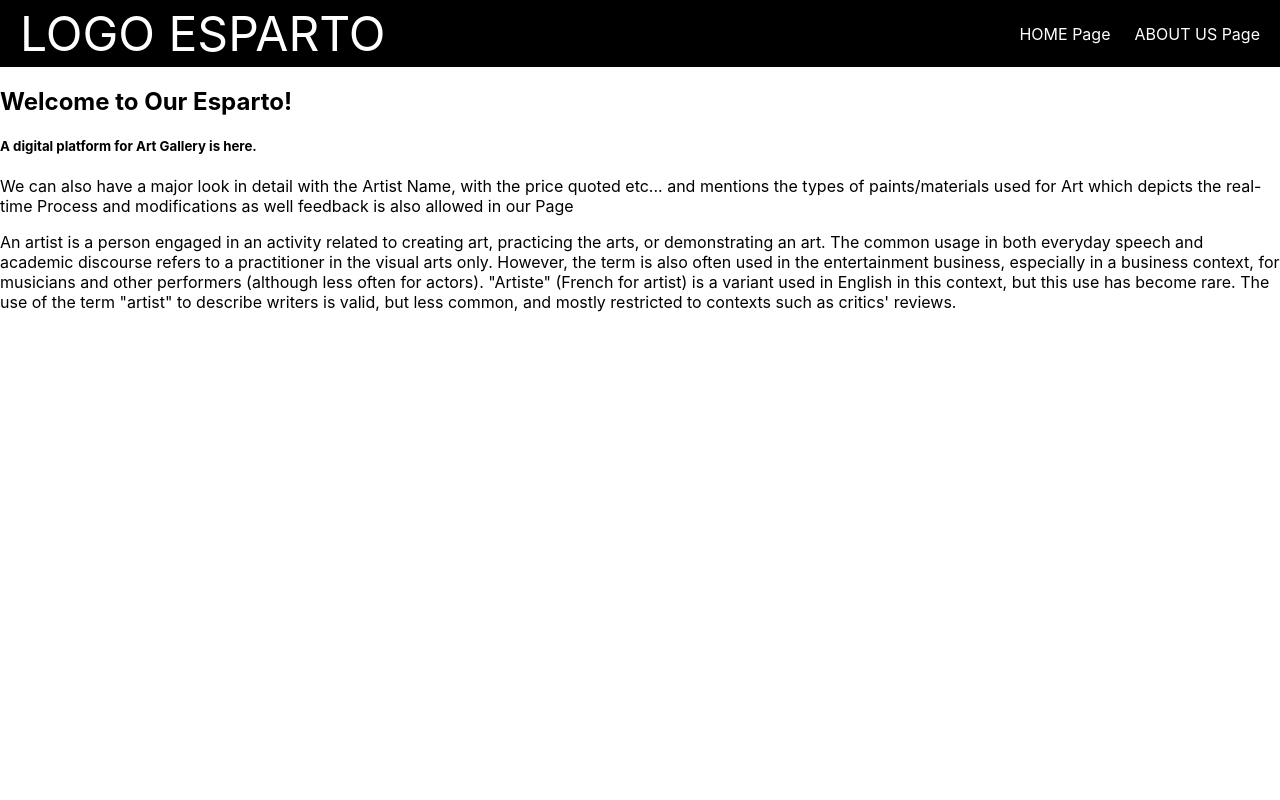
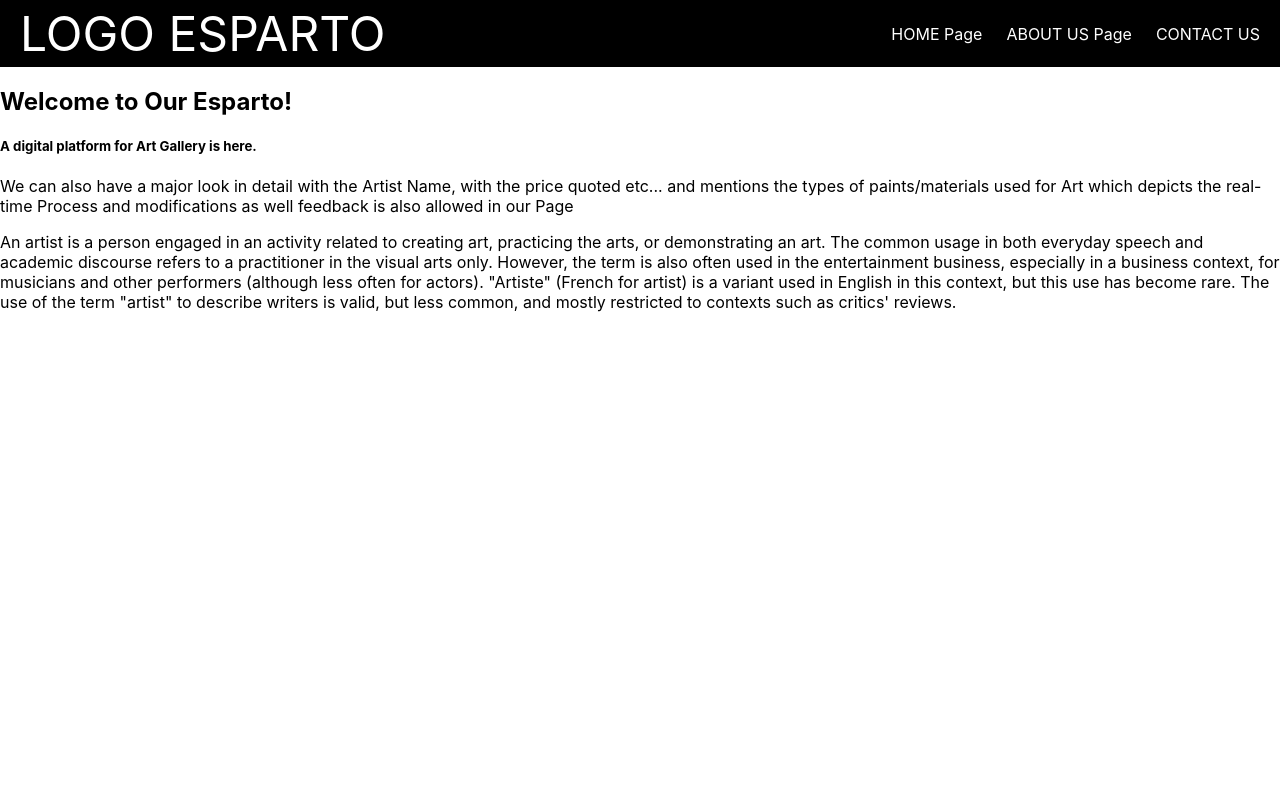
Before and after one commit to AjayKumar1403/REACT-ESPARTO, a React (Create React App) app in the folder esparto/: page / in a window 1280 px wide. Shown: the top 800 px of the page. Built offline with nearby package versions, Linux system fonts and the light colour scheme.

Commit message:
Added and implemented contact_us tab in the navbar - Sai Chaitanya Vishnu Kanth Inavolu

```diff
--- a/esparto/src/Navbar.js
+++ b/esparto/src/Navbar.js
@@ -8,6 +8,9 @@ export default function Navbar(){
         <li>
           <a href="/aboutus">ABOUT US Page</a>
         </li>
+        <li>
+          <a href="/contactus">CONTACT US</a>
+        </li>
         </ul>
 
         </nav>
```
